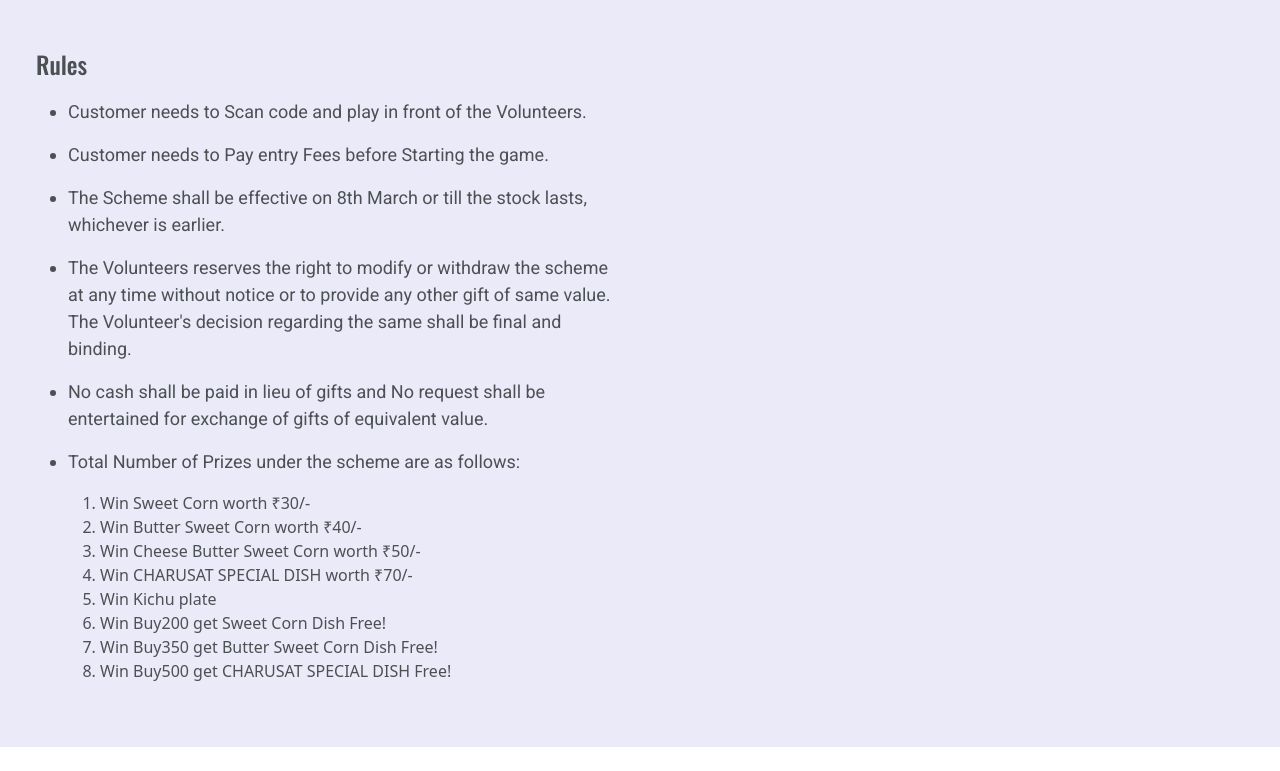
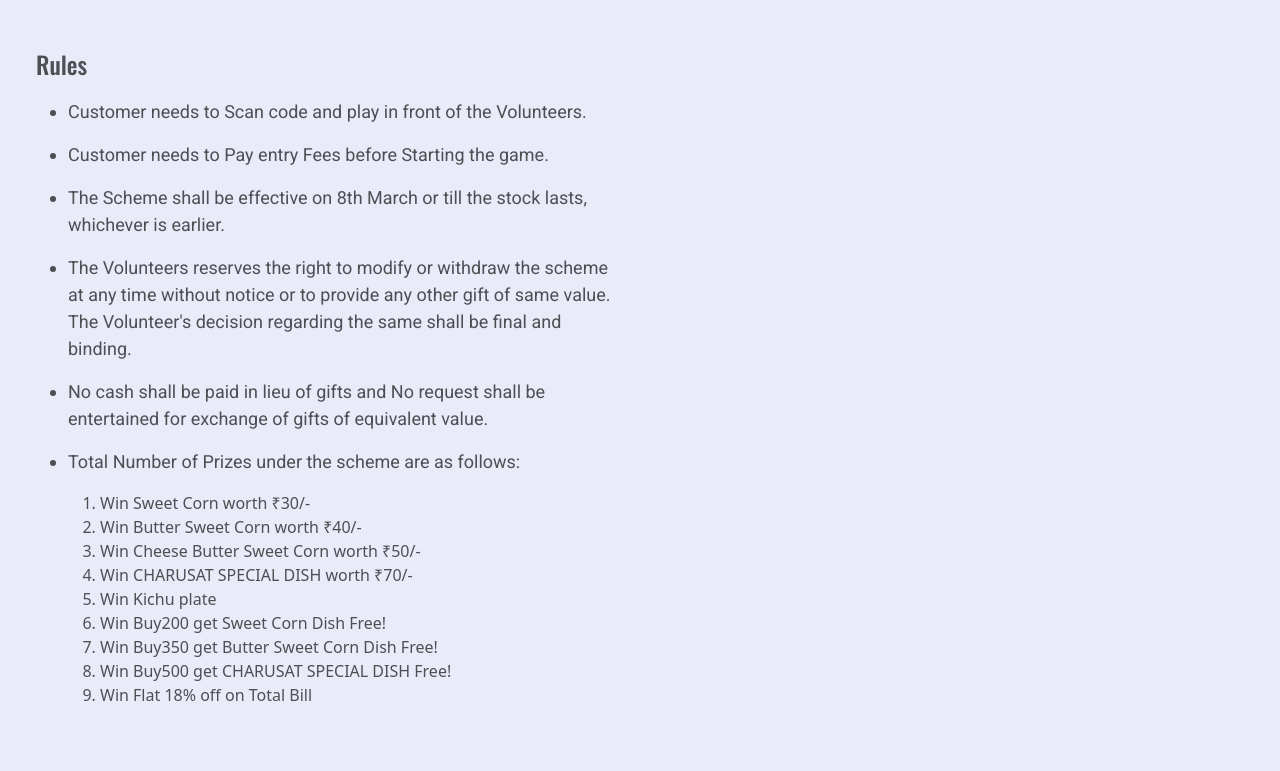
Before and after one commit to niish03/game-stall20, a plain HTML site: page index.html in a window 1280 px wide. Shown: the part 71-842 px from the top of the page. Before the commit the page ends 818 px from the top, so only its background shows below. Drawn offline with nearby package versions, Linux system fonts and the light colour scheme; a script that the page names is missing.

Commit message:
Update index.html

```diff
--- a/index.html
+++ b/index.html
@@ -148,6 +148,7 @@
             <li>Win Buy200 get Sweet Corn Dish Free!</li>
             <li>Win Buy350 get Butter Sweet Corn Dish Free!</li>
             <li>Win Buy500 get CHARUSAT SPECIAL DISH Free!</li>
+		<li>Win Flat 18% off on Total Bill</li>
         </ol>
     </li>
 </ul>
```
